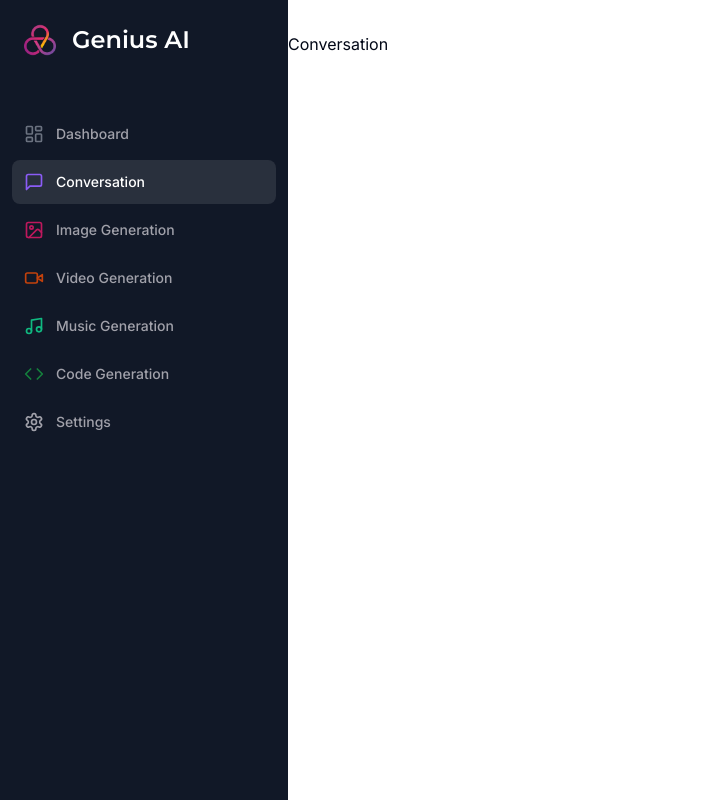
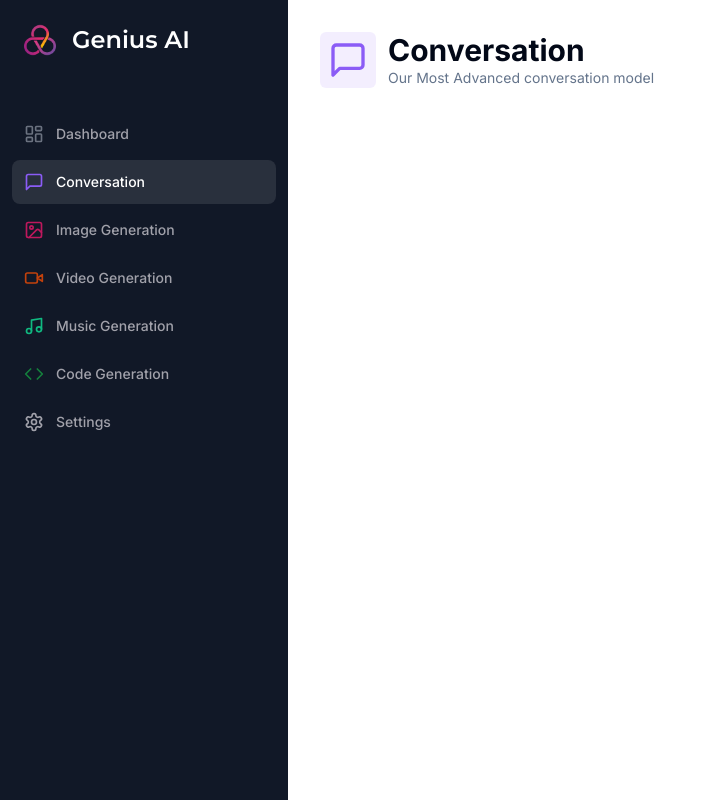
Before and after one commit to Zaid-maker/genius-ai, a Next.js app: page /conversation in a window 1280 px wide. Shown: the whole page, without its empty margins (0-704 px from the left). Built offline with nearby package versions, Linux system fonts and the light colour scheme.

Commit message:
add icon, h2, description in Heading

```diff
--- a/components/Heading.tsx
+++ b/components/Heading.tsx
@@ -1,3 +1,4 @@
+import { cn } from "@/lib/utils";
 import { LucideIcon } from "lucide-react";
 import React from "react";
 
@@ -12,9 +13,21 @@
 export const Heading = ({
   title,
   description,
-  icon,
+  icon: Icon,
   iconColor,
   bgColor,
 }: HeadingProps) => {
-  return <div>{title}</div>;
+  return (
+    <>
+      <div className="px-4 lg:px-8 flex items-center gap-x-3 mb-8">
+        <div className={cn("p-2 w-fit rounded-md", bgColor)}>
+          <Icon className={cn("w-10 h-10", iconColor)} />
+        </div>
+        <div>
+          <h2 className="text-3xl font-bold">{title}</h2>
+          <p className="text-sm text-muted-foreground">{description}</p>
+        </div>
+      </div>
+    </>
+  );
 };
```
